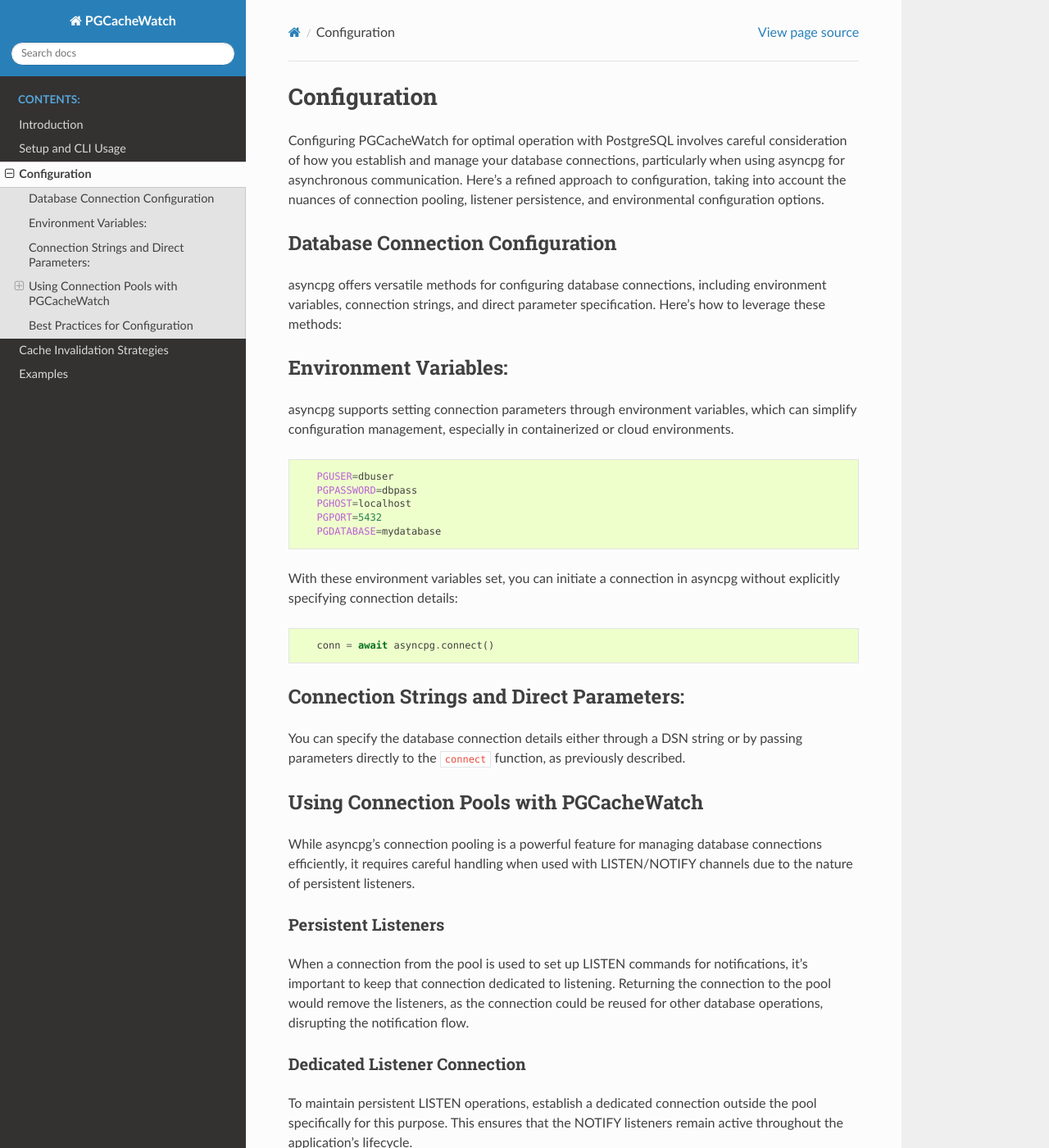
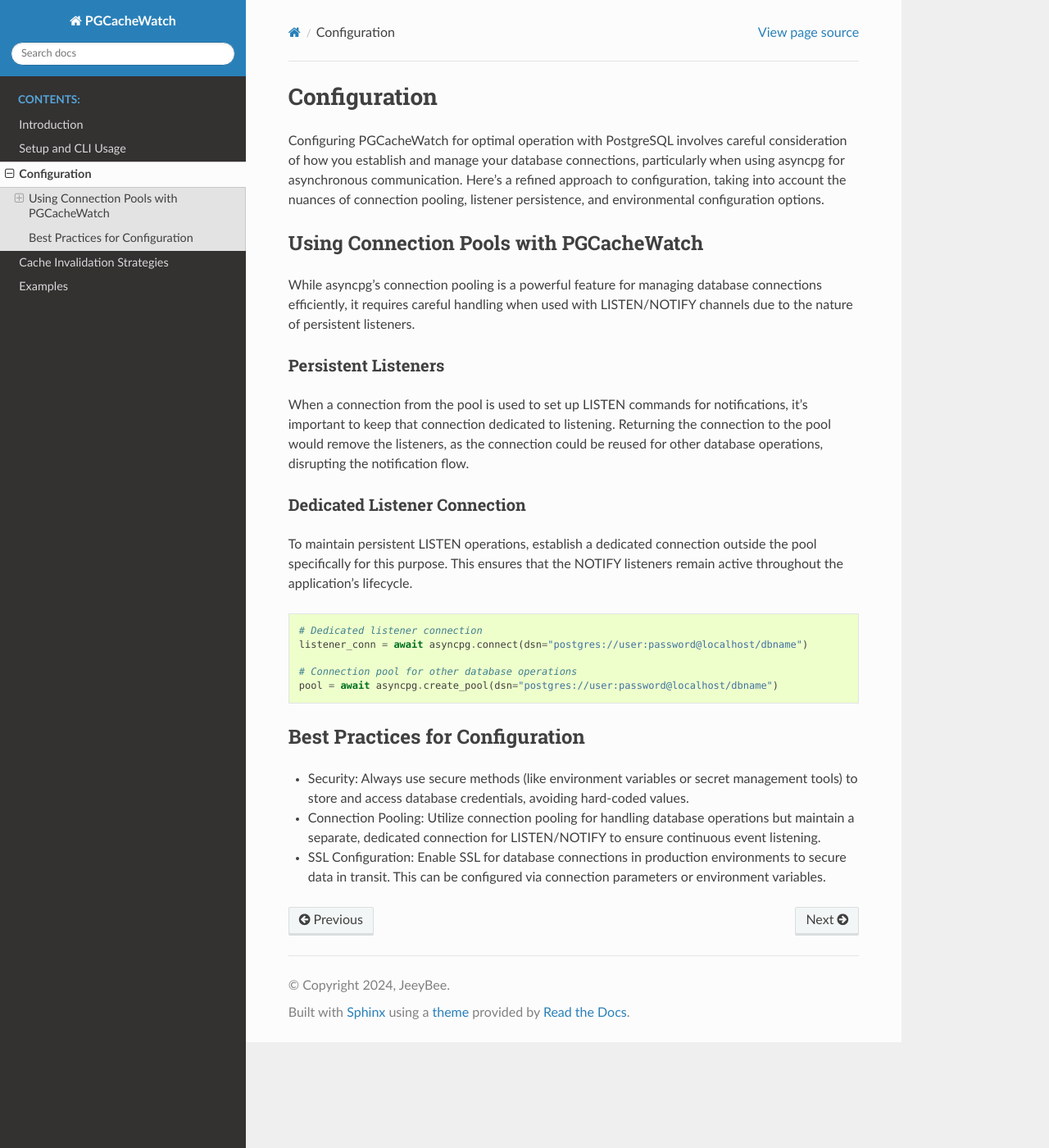
Before and after one commit to janbjorge/PGCacheWatch, a Sphinx documentation site: the page built from docs/configuration.md, in a window 1280 px wide and 1400 px high. Shown: the whole window at 82% size. Built offline with Sphinx 7.4.7 and the Read the Docs theme 2.0.0, drawn with Linux system fonts in a browser that asks for light colours.

Commit message:
Remove asyncpg section

````diff
--- a/docs/configuration.md
+++ b/docs/configuration.md
@@ -1,29 +1,5 @@
 # Configuration
 Configuring PGCacheWatch for optimal operation with PostgreSQL involves careful consideration of how you establish and manage your database connections, particularly when using asyncpg for asynchronous communication. Here's a refined approach to configuration, taking into account the nuances of connection pooling, listener persistence, and environmental configuration options.
-
-### Database Connection Configuration
-
-asyncpg offers versatile methods for configuring database connections, including environment variables, connection strings, and direct parameter specification. Here’s how to leverage these methods:
-
-### Environment Variables:
-asyncpg supports setting connection parameters through environment variables, which can simplify configuration management, especially in containerized or cloud environments.
-
-```shell
-   PGUSER=dbuser
-   PGPASSWORD=dbpass
-   PGHOST=localhost
-   PGPORT=5432
-   PGDATABASE=mydatabase
-```
-
-With these environment variables set, you can initiate a connection in asyncpg without explicitly specifying connection details:
-
-```python
-   conn = await asyncpg.connect()
-```
-
-### Connection Strings and Direct Parameters:
-You can specify the database connection details either through a DSN string or by passing parameters directly to the `connect` function, as previously described.
 
 ### Using Connection Pools with PGCacheWatch
 
````
